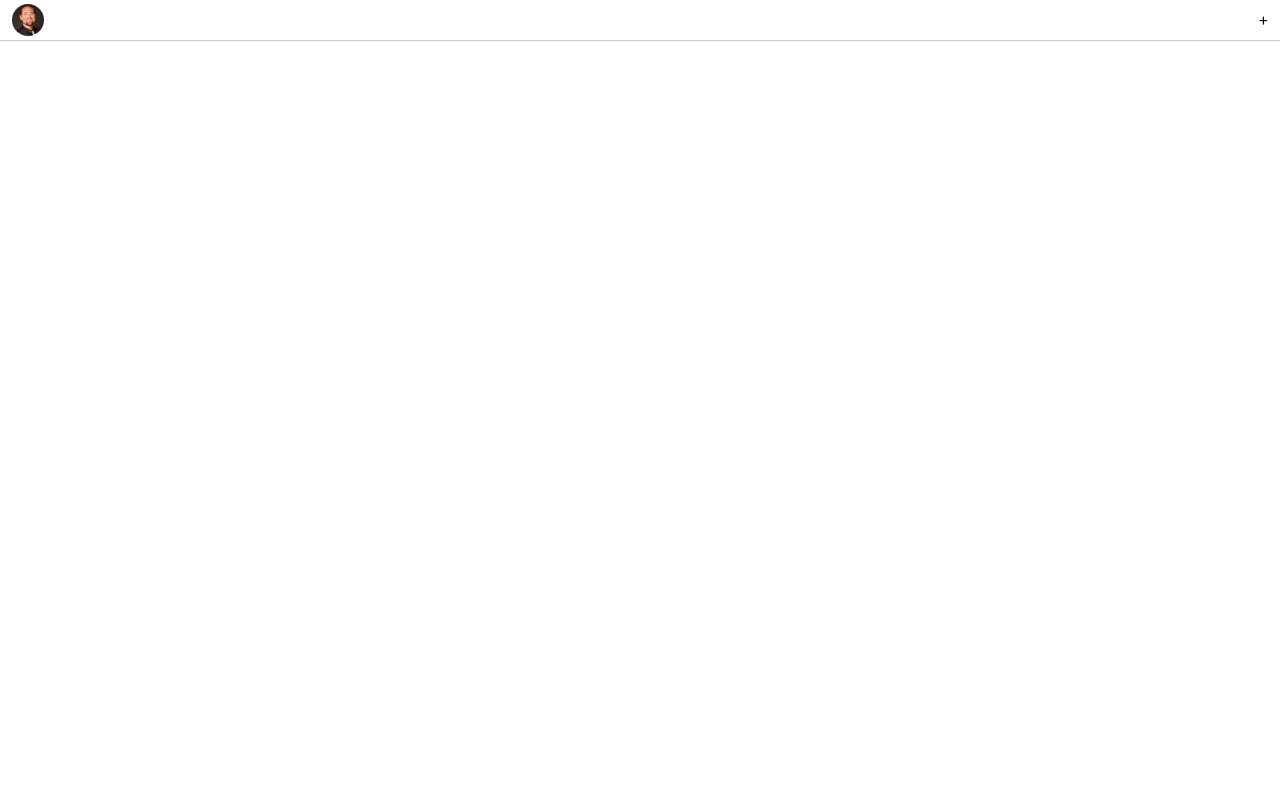
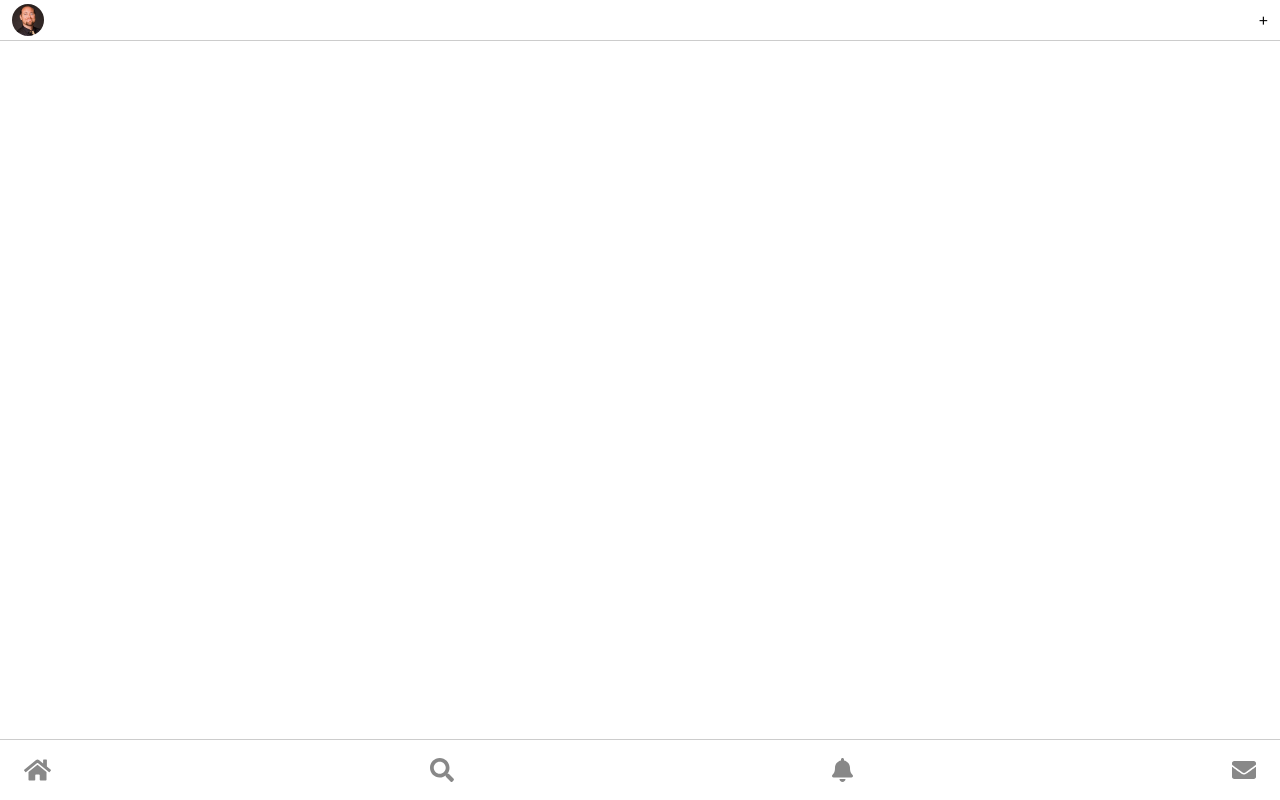
Before and after one commit to daniel-schroeder-dev/chitter, a React (Create React App) app in the folder react-ui/: page / in a window 1280 px wide. Built offline with nearby package versions, Linux system fonts and the light colour scheme.

Commit message:
Add font awesome icons, style TabBar.

```diff
--- a/react-ui/package.json
+++ b/react-ui/package.json
@@ -3,6 +3,11 @@
   "version": "0.1.0",
   "private": true,
   "dependencies": {
+    "@fortawesome/fontawesome-svg-core": "^1.2.28",
+    "@fortawesome/free-brands-svg-icons": "^5.13.0",
+    "@fortawesome/free-regular-svg-icons": "^5.13.0",
+    "@fortawesome/free-solid-svg-icons": "^5.13.0",
+    "@fortawesome/react-fontawesome": "^0.1.9",
     "@testing-library/jest-dom": "^4.2.4",
     "@testing-library/react": "^9.5.0",
     "@testing-library/user-event": "^7.2.1",
--- a/react-ui/src/App.css
+++ b/react-ui/src/App.css
@@ -11,6 +11,7 @@ html {
 :root {
   --heading-font-family: 'Source Sans Pro', sans-serif;
   --body-font-family: 'Lato', sans-serif;
+  --red: #e60000;
 }
 
 h1, h2, h3, h4, h5, h6 {
@@ -21,4 +22,5 @@ h1, h2, h3, h4, h5, h6 {
 body {
   font-family: var(--body-font-family);
   font-weight: 400;
+  font-size: 16px;
 }
--- a/react-ui/src/App.js
+++ b/react-ui/src/App.js
@@ -2,17 +2,18 @@ import React from 'react';
 import { Switch, Route } from 'react-router-dom';
 
 import PageTitleBar from './components/PageTitleBar/PageTitleBar';
+import TabBar from './components/TabBar/TabBar';
 
 import './App.css';
 
 function App() {
   return (
     <div className="app">
-      <Switch>
-        <Route path="/*">
-          <PageTitleBar />
-        </Route>
-      </Switch>
+      <Route path="/*">
+        <PageTitleBar />
+        <TabBar />
+      </Route>
+
     </div>
   );
 }
--- /dev/null
+++ b/react-ui/src/components/TabBar/TabBar.css
@@ -0,0 +1,18 @@
+.tab-bar {
+  position: fixed;
+  display: flex;
+  justify-content: space-between;
+  bottom: 0;
+  width: 100%;
+  padding: 18px 24px;
+  border-top: 1px solid #ccc;
+}
+
+.tab-bar__icon {
+  font-size: 24px;
+  color: #888;
+}
+
+.tab-bar__icon:hover {
+  color: var(--red);
+}
--- /dev/null
+++ b/react-ui/src/components/TabBar/TabBar.js
@@ -0,0 +1,18 @@
+import React from 'react';
+import { FontAwesomeIcon } from '@fortawesome/react-fontawesome'
+import { faHome, faSearch, faBell, faEnvelope } from '@fortawesome/free-solid-svg-icons'
+
+import './TabBar.css';
+
+function TabBar(props) {
+  return (
+    <footer className="tab-bar">
+      <FontAwesomeIcon className="tab-bar__icon" icon={faHome} />
+      <FontAwesomeIcon className="tab-bar__icon" icon={faSearch} />
+      <FontAwesomeIcon className="tab-bar__icon" icon={faBell} />
+      <FontAwesomeIcon className="tab-bar__icon" icon={faEnvelope} />
+    </footer>
+  );
+}
+
+export default TabBar;
```
Also changed, not shown: 1 other file (tests, documents, lock files or other folders).
